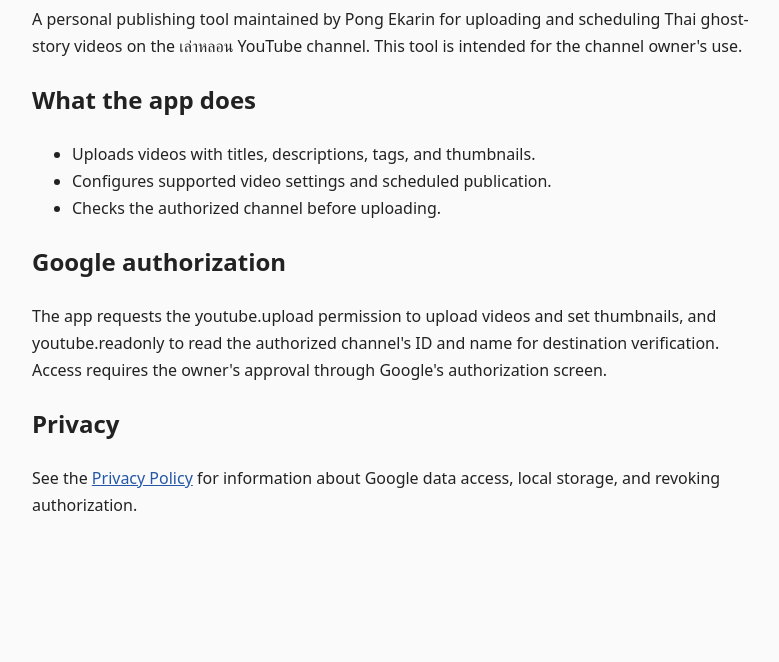
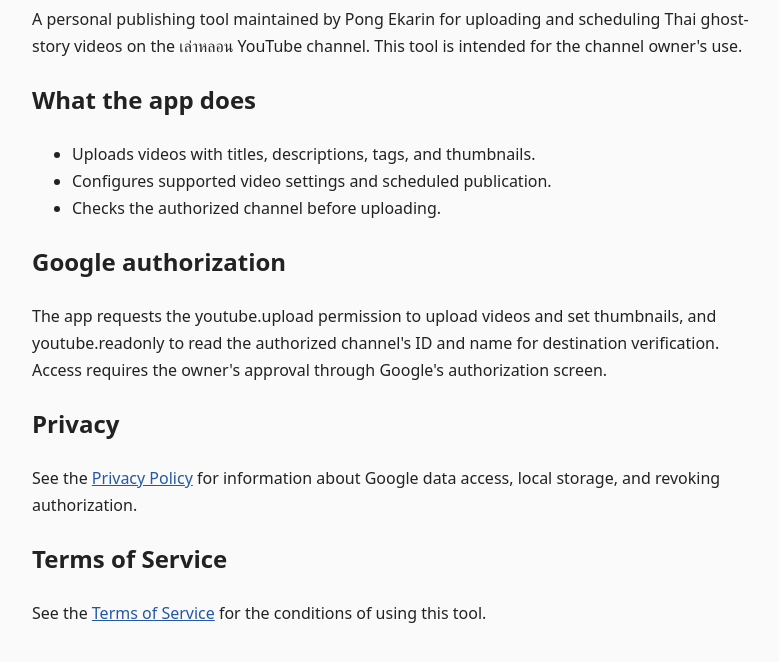
Before and after one commit to pong-ekarin/lao-lon-publisher, a plain HTML site: page index.html in a window 1280 px wide. Shown: the part 130-792 px from the top of the page, without its empty margins (248-1027 px from the left). Drawn offline with Linux system fonts and the light colour scheme.

Commit message:
Add Terms of Service section to index.html

```diff
--- a/index.html
+++ b/index.html
@@ -47,6 +47,12 @@
       See the <a href="privacy.html">Privacy Policy</a> for information
       about Google data access, local storage, and revoking authorization.
     </p>
+
+    <h2>Terms of Service</h2>
+    <p>
+      See the <a href="terms.html">Terms of Service</a>
+      for the conditions of using this tool.
+    </p>
   </main>
 </body>
 </html>
```
